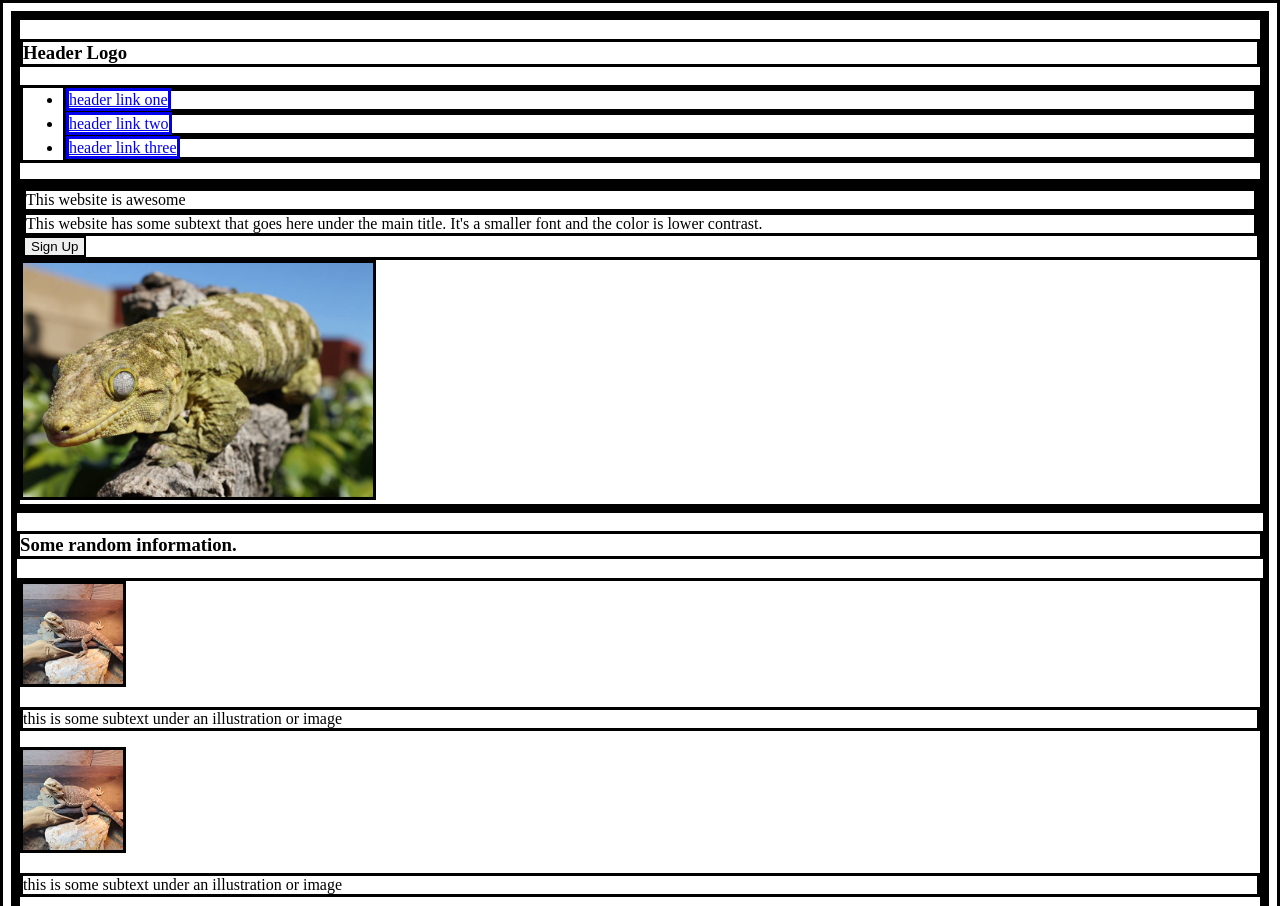
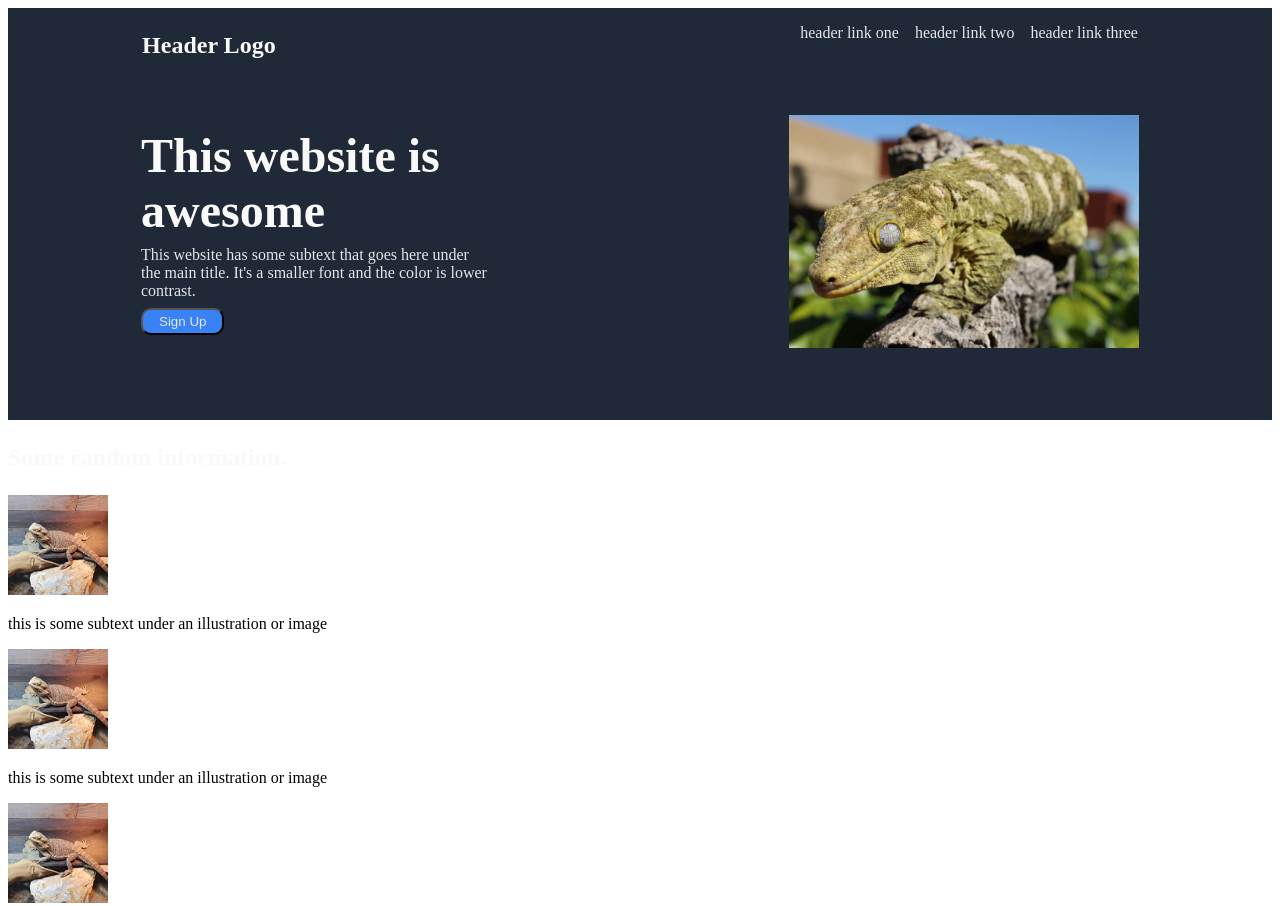
Before and after one commit to calbush/Landing-Page, a plain HTML site: page index.html in a window 1280 px wide. Shown: the top 906 px of the page. Drawn offline with Linux system fonts and the light colour scheme.

Commit message:
Add styling

```diff
--- a/styles.css
+++ b/styles.css
@@ -1,4 +1,4 @@
-* {
+ {
     border-style: solid
 }
 
@@ -11,3 +11,75 @@
     width: 100px;
     height: auto;
 }
+
+.footer, .bigcontainer1 {
+    background-color: #1F2937;
+}
+
+body {
+    display: flex;
+    flex-direction: column;
+}
+
+.bigcontainer1 {
+    display: flex;
+    flex-direction: column;
+    align-items: flex-sta;
+    padding-bottom: 32px;
+    gap: 32px;
+}
+
+.header {
+    display: flex;
+    justify-content: space-around;
+}
+
+ul {
+    list-style-type: none;
+    display: flex;
+    gap: 16px;
+}
+
+.content {
+    display: flex;
+    justify-content: space-around;
+    align-items: center;
+    gap: 32px;
+    padding-bottom: 40px;
+}
+
+.leftcontent {
+    width: 350px;
+    display:flex;
+    flex-direction: column;
+    align-items: flex-start;
+    gap: 8px;
+}
+
+.signup1 {
+    background-color: #3882f6;
+    border-radius: 10px;
+    padding: 4px 16px;
+}
+
+a {
+    text-decoration: none;
+}
+
+h3, .contentheader {
+    color: #f9faf8;
+}
+
+h3 {
+    font-size: 24px;
+    width: 350px;
+}
+
+.contentheader {
+    font-size: 48px;
+    font-weight: 800;
+}
+
+.contenttext, a, .signup1 {
+    color: #e5e7eb;
+}
```
